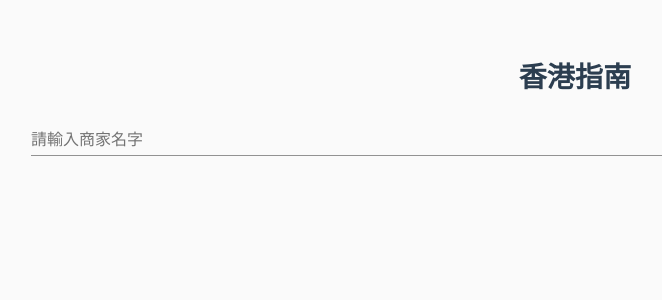
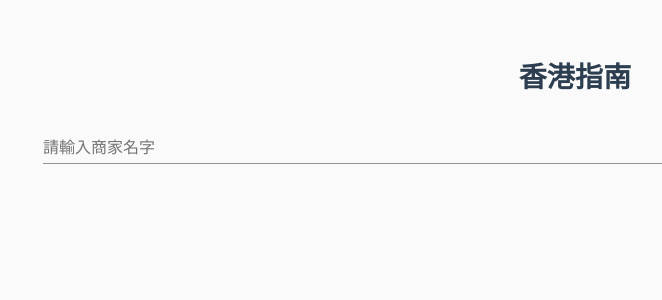
Before and after one commit to noncooperatehk/hongkong-guide, a Vue app: page / in a window 1280 px wide. Shown: the top 300 px of the page, without its empty margins (65-727 px from the left). Built offline with nearby package versions, Linux system fonts and the light colour scheme.

Commit message:
add an extra layout to make cards vertically align with the search bar

```diff
--- a/src/components/SearchCompany.vue
+++ b/src/components/SearchCompany.vue
@@ -1,12 +1,13 @@
 <template>
     <div class="md-layout md-alignment-top-center">
         <h1 class="md-layout-item md-large-size-80 md-xlarge-size-80 md-medium-size-85 md-small-size-90 md-xsmall-size-95">{{ msg }}</h1>
-        <div class="md-layout-item md-large-size-80 md-xlarge-size-80 md-medium-size-85 md-small-size-90 md-xsmall-size-95">
-            <md-field>
-                <label>搜尋商家</label>
-                <md-input v-model="searchValue" placeholder="請輸入商家名字"
-                          v-on:keyup.enter="doSearch($event)"></md-input>
-            </md-field>
+        <div class="md-layout md-layout-item md-large-size-80 md-xlarge-size-80 md-medium-size-85 md-small-size-90 md-xsmall-size-95 md-gutter">
+            <div class="md-layout-item">
+                <md-field>
+                    <label>搜尋商家</label>
+                    <md-input v-model="searchValue" placeholder="請輸入商家名字" v-on:keyup.enter="doSearch($event)"></md-input>
+                </md-field>
+            </div>
         </div>
         <div class="md-layout-item md-alignment-top-left md-large-size-80 md-xlarge-size-80 md-medium-size-85 md-small-size-90 md-xsmall-size-95 md-layout md-gutter">
             <CompanyPreview class="md-layout-item md-medium-size-33 md-small-size-50 md-xsmall-size-100" v-for="(companyPreview,index) in companyPreviews" v-bind:preview="companyPreview" v-bind:key="index"/>
```
